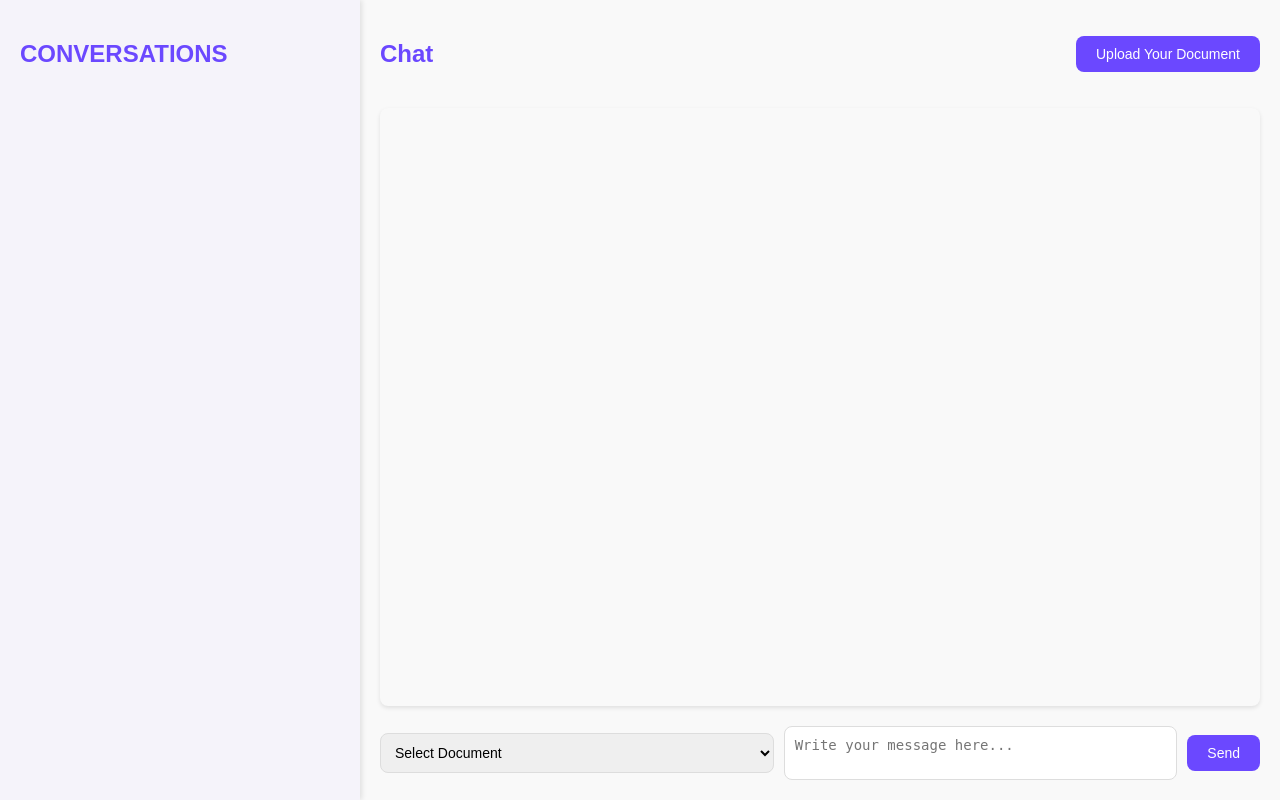
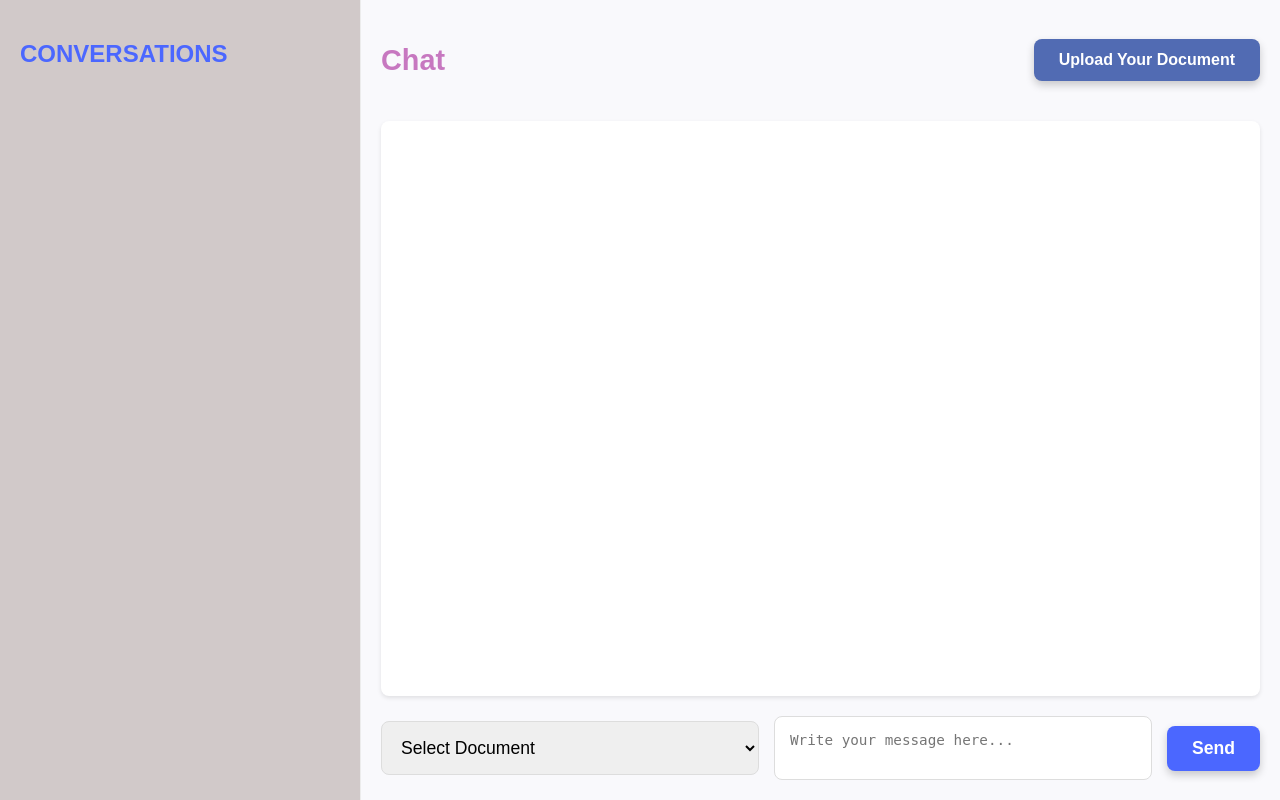
Before and after one commit to EthixDev/rag_chatbot, a Django app: page /chat/ in a window 1280 px wide. Run offline with Django 5.2, Linux system fonts and the light colour scheme; data that the repository does not hold is empty; parts of the project's set-up code (start-up, migrations or seed data) failed here and were passed over; some libraries are stand-ins or nearby versions.

Commit message:
refactor

```diff
--- a/app/templates/app/UI.html
+++ b/app/templates/app/UI.html
@@ -11,7 +11,7 @@
             margin: 0;
             padding: 0;
             font-family: 'Arial', sans-serif;
-            background-color: #f9f9f9;
+            background-color: #f0f4fc;
             color: #333;
         }
 
@@ -25,22 +25,25 @@
         /* Sidebar */
         .sidebar {
             flex: 0 0 25%;
-            background-color: #f5f3fa;
+            background-color: #d1c9c9;
             padding: 20px;
             display: flex;
             flex-direction: column;
             box-shadow: 2px 0 5px rgba(0, 0, 0, 0.1);
+            border-right: 1px solid #ececec;
         }
 
         .sidebar h2 {
-            color: #6b48ff;
+            color: #4b67ff;
             margin-bottom: 20px;
+            font-size: 1.5em;
+            font-weight: bold;
         }
 
         .conversation-list {
             display: flex;
             flex-direction: column;
-            gap: 10px;
+            gap: 15px;
             overflow-y: auto;
         }
 
@@ -48,24 +51,30 @@
             display: flex;
             align-items: center;
             justify-content: space-between;
-            background-color: #ffffff;
-            padding: 10px;
+            background-color: #f8f8ff;
+            padding: 15px;
             border-radius: 8px;
             cursor: pointer;
             box-shadow: 0 2px 4px rgba(0, 0, 0, 0.1);
-            color: #333;
+            transition: background-color 0.3s ease, transform 0.2s ease;
         }
 
         .conversation-item:hover {
-            background-color: #e6e1f8;
+            background-color: #e0eaff;
+            transform: scale(1.02);
         }
 
         .conversation-item button {
             background: none;
             border: none;
-            color: #f76c6c;
+            color: #ff6c6c;
             font-size: 16px;
             cursor: pointer;
+            transition: transform 0.2s ease;
+        }
+
+        .conversation-item button:hover {
+            transform: scale(1.2);
         }
 
         /* Chat Section */
@@ -75,6 +84,7 @@
             flex-direction: column;
             padding: 20px;
             position: relative;
+            background-color: #f9f9fc;
         }
 
         .chat-header {
@@ -85,84 +95,96 @@
         }
 
         .chat-header h2 {
-            color: #6b48ff;
+            color: #c778c0;
+            font-size: 1.8em;
+            font-weight: bold;
         }
 
         .upload-button {
-            background-color: #6b48ff;
+            background-color: #516bb3;
             color: #ffffff;
-            padding: 10px 20px;
+            padding: 12px 25px;
             border: none;
             border-radius: 8px;
+            font-size: 1em;
+            font-weight: bold;
             cursor: pointer;
-            font-size: 14px;
+            box-shadow: 0 4px 8px rgba(0, 0, 0, 0.2);
+            transition: background-color 0.3s ease, box-shadow 0.3s ease;
         }
 
         .upload-button:hover {
-            background-color: #5538cc;
+            background-color: #be76c0;
+            box-shadow: 0 6px 12px rgba(0, 0, 0, 0.3);
         }
 
         .conversation-history {
             flex: 1;
             overflow-y: auto;
-            padding: 10px;
-            background-color: #f9f9f9;
+            padding: 20px;
+            background-color: #ffffff;
             border-radius: 8px;
             box-shadow: 0 2px 4px rgba(0, 0, 0, 0.1);
         }
 
         .message {
             margin-bottom: 15px;
-            padding: 10px 15px;
-            border-radius: 10px;
-            font-size: 14px;
-            line-height: 1.6;
+            padding: 15px 20px;
+            border-radius: 12px;
+            font-size: 1.1em;
+            line-height: 1.8;
         }
 
         .message.user {
-            background-color: #6b48ff;
+            background-color: #be78ad;
             color: #fff;
             text-align: right;
             margin-left: auto;
-            max-width: 60%;
+            max-width: 70%;
+            box-shadow: 0 3px 6px rgba(0, 0, 0, 0.2);
         }
 
         .message.ai {
-            background-color: #f1f0ff;
+            background-color: #eef2ff;
             color: #333;
             text-align: left;
             margin-right: auto;
-            max-width: 60%;
+            max-width: 70%;
+            box-shadow: 0 3px 6px rgba(0, 0, 0, 0.2);
         }
 
         .chat-input {
             display: flex;
             align-items: center;
-            gap: 10px;
+            gap: 15px;
             margin-top: 20px;
         }
 
         textarea, select {
             flex: 1;
-            padding: 10px;
+            padding: 15px;
             border: 1px solid #ddd;
             border-radius: 8px;
-            font-size: 14px;
+            font-size: 1.1em;
             resize: none;
         }
 
         button.send-button {
-            background-color: #6b48ff;
+            background-color: #4b67ff;
             color: white;
             border: none;
-            padding: 10px 20px;
+            padding: 12px 25px;
             border-radius: 8px;
+            font-size: 1.1em;
+            font-weight: bold;
             cursor: pointer;
-            font-size: 14px;
+            transition: background-color 0.3s ease, box-shadow 0.3s ease;
+            box-shadow: 0 4px 8px rgba(0, 0, 0, 0.2);
         }
 
         button.send-button:hover {
-            background-color: #5538cc;
+            background-color: #364fcd;
+            box-shadow: 0 6px 12px rgba(0, 0, 0, 0.3);
         }
 
         /* Loading Animation */
@@ -183,7 +205,7 @@
             width: 50px;
             height: 50px;
             border: 5px solid #f3f3f3;
-            border-top: 5px solid #6b48ff;
+            border-top: 5px solid #4b67ff;
             border-radius: 50%;
             animation: spin 1s linear infinite;
         }
```
